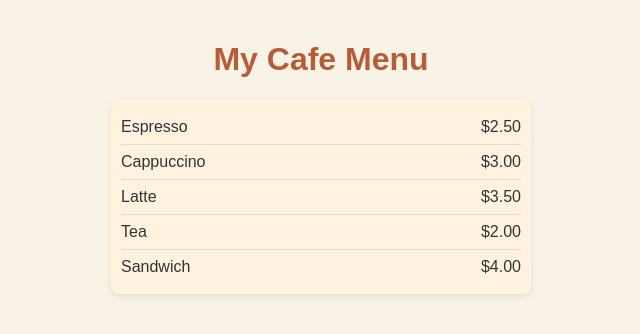
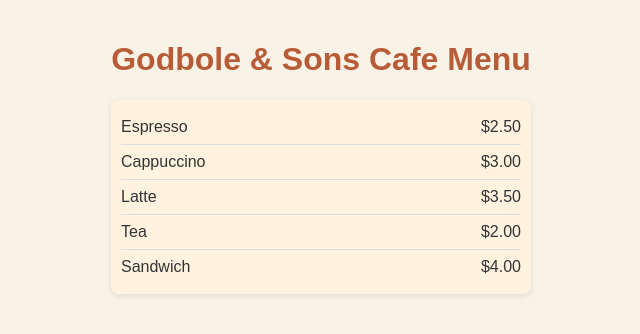
Before and after one commit to rabbitandcarrot71/FirstWebsitefr, a plain HTML site: page index.html in a window 1280 px wide. Shown: the whole page, without its empty margins (319-959 px from the left). Drawn offline with Linux system fonts and the light colour scheme.

Commit message:
Update cafe menu title to 'Godbole & Sons Cafe Menu'

```diff
--- a/index.html
+++ b/index.html
@@ -36,7 +36,7 @@
   </style>
 </head>
 <body>
-  <h1>My Cafe Menu</h1>
+  <h1>Godbole & Sons Cafe Menu</h1>
   <div class="menu">
     <div class="item"><span>Espresso</span><span>$2.50</span></div>
     <div class="item"><span>Cappuccino</span><span>$3.00</span></div>
```
